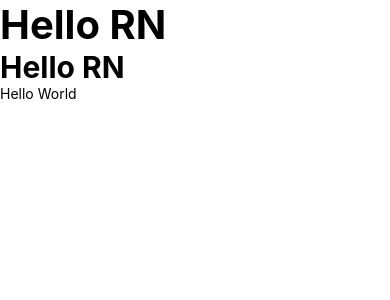
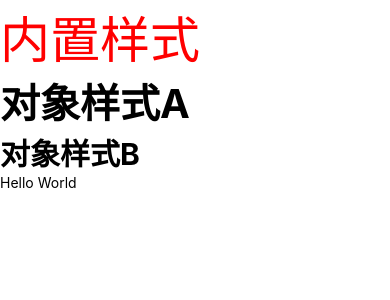
Before and after one commit to Synergism612/MyApp, a React Native app: screen / in a window 390 px wide. Shown: the top 300 px of the page. Built offline with nearby package versions, Linux system fonts and the light colour scheme.

Commit message:
style:learn StylesSheet

```diff
--- a/src/01_StyleSheet/index.tsx
+++ b/src/01_StyleSheet/index.tsx
@@ -5,14 +5,18 @@ export default class index extends Component {
   render() {
     return (
       <View>
-        <Text style={styles.h1}>Hello RN</Text>
-        <Text style={styles.h2}>Hello RN</Text>
+        <Text style={{fontSize: 50, color: 'red'}}>内置样式</Text>
+        <Text style={[styles.h1]}>对象样式A</Text>
+        <Text style={[styles.h2]}>对象样式B</Text>
 
         <Text>Hello World</Text>
       </View>
     );
   }
 }
+
+// 使用rnc可以快读的创建有样式的模板
+// 样式过大会导致应用闪退，但是其它都正常
 
 const styles = StyleSheet.create({
   h1: {
```
